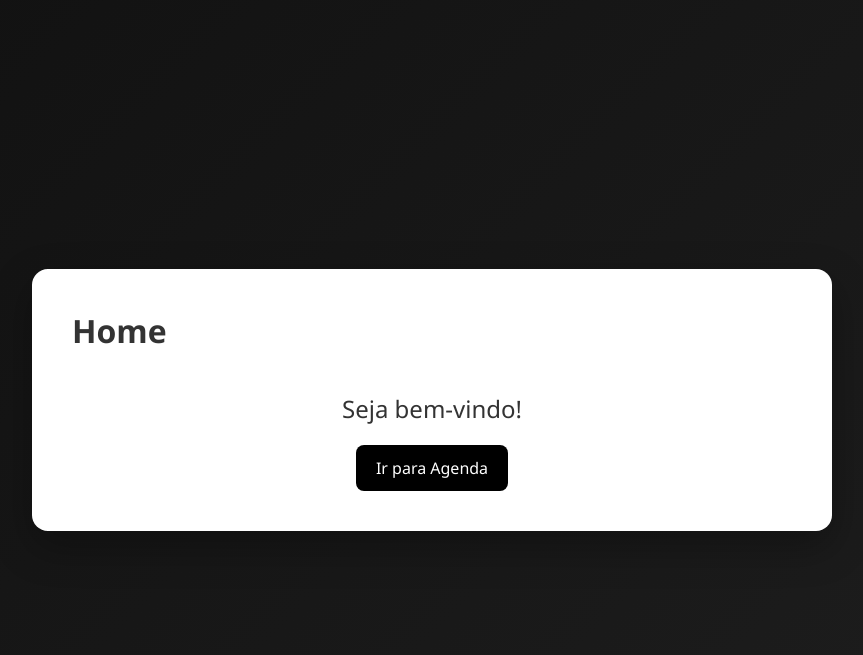
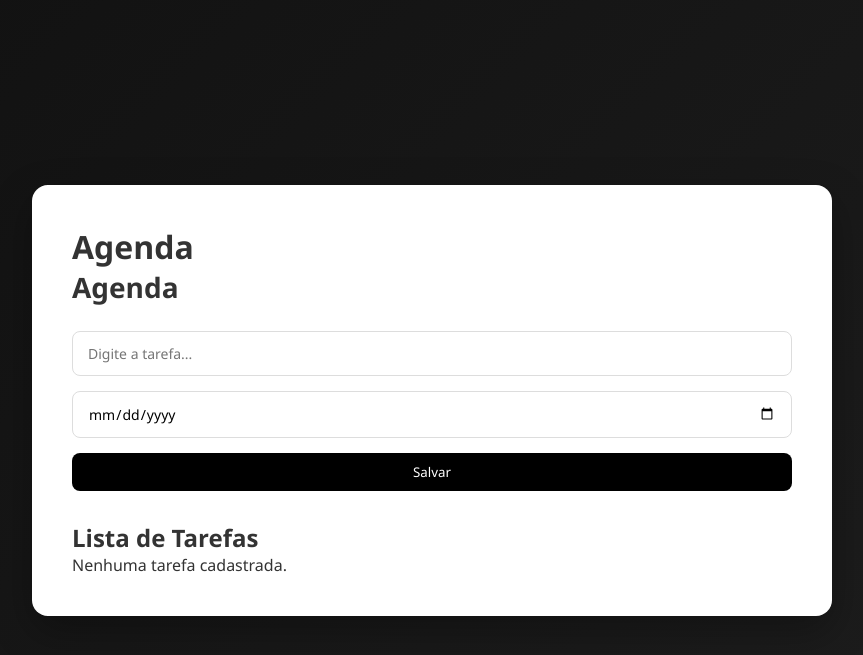
Before and after one commit to RickTheBestDev/Agenda, a Flask app: page / in a window 1280 px wide. Shown: the top 655 px of the page, without its empty margins (208-1071 px from the left). Run offline with Flask 3, Linux system fonts and the light colour scheme; data that the repository does not hold is empty.

Commit message:
Fazendo limpeza no projeto para deploy

```diff
--- a/app.py
+++ b/app.py
@@ -5,11 +5,8 @@ from models.database import init_db
 app = Flask(__name__)
 
 init_db()
-@app.route('/')
-def home():
-    return render_template('home.html', titulo='Home')
 
-@app.route('/agenda', methods=['GET','POST'])
+@app.route('/', methods=['GET','POST'])
 def agenda():
     tarefas = None
 
@@ -42,7 +39,7 @@ def update(idTarefa):
     if request.method == 'POST':
         titulo_tarefa = request.form['titulo-tarefa']
         data_conclusao = request.form['data-conclusao']
-        tarefa = Tarefa(titulo_tarefa, data_conclusao,idTarefa)
+        tarefa = Tarefa(titulo_tarefa, data_conclusao,id_tarefa=idTarefa)
         tarefa.atualizar_tarefa()
 
     tarefas = Tarefa.obter_tarefas()
--- a/models/database.py
+++ b/models/database.py
@@ -10,6 +10,12 @@ load_dotenv()
 DB_PATH = os.getenv('DATABASE', './data/tarefas.sqlite3')
 
 def init_db(db_name: str = DB_PATH) -> None:
+
+    data_dir = os.path.join(os.getcwd(), 'data')
+
+    if not os.path.exists(data_dir):
+        os.makedirs(data_dir, exist_ok=True)
+
     with connect(db_name) as conn:
         conn.execute('''
         CREATE TABLE IF NOT EXISTS tarefas (
@@ -34,7 +40,7 @@ class Database:
         CREATE TABLE IF NOT EXISTS tarefas (
             id INTEGER PRIMARY KEY AUTOINCREMENT,
             titulo_tarefa TEXT NOT NULL,
-            data_conclusao TEXT,
+            data_conclusao TEXT
             encerrado INT DEFAULT 0);
         ''')
 
--- a/models/tarefa.py
+++ b/models/tarefa.py
@@ -8,7 +8,7 @@ class Tarefa:
     """
 
     def __init__(self: Self, titulo_tarefa: Optional[str], data_conclusao: Optional[str] = None,
-      encerrado: Optional[int] = 0, id_tarefa: Optional[int]= None)-> None:
+      encerrado: Optional[int]= 0, id_tarefa: Optional[int]= None)-> None:
         self.titulo_tarefa: Optional[str] = titulo_tarefa
         self.data_conclusao: Optional[str] = data_conclusao
         self.encerrado: Optional[int] = encerrado
--- a/templates/agenda.html
+++ b/templates/agenda.html
@@ -33,11 +33,13 @@
     {% if tarefas %}
         <ul>
             {% for tarefa in tarefas %}
-                <li class="tarefa-finalizada {% if tarefa.encerrado == 1 %}tarefa-encerrado{% endif %}">
+                <li>
 
 
 
-                    {{ tarefa.titulo_tarefa }} - {{ tarefa.data_conclusao }}
+                    <span class="tarefa-finalizada {% if tarefa.encerrado == 1 %}tarefa-encerrado{% endif %}">
+                        {{ tarefa.titulo_tarefa }} - {{ tarefa.data_conclusao }}
+                    </span>
 
                     <a href="{{ url_for('update', idTarefa=tarefa.id_tarefa) }}">
                         👌 Editar
--- a/templates/home.html
+++ /dev/null
@@ -1,11 +0,0 @@
-{% extends "base.html" %}
-
-{% block content %}
-<div class="home">
-    <p class="boas-vindas">Seja bem-vindo!</p>
-
-    <a href="/agenda" class="botao-link">
-        Ir para Agenda
-    </a>
-</div>
-{% endblock %}
```
Also changed, not shown: requeriments.txt (deleted, +0 -9 lines), teste.py (deleted, +0 -11 lines), 1 other file.
